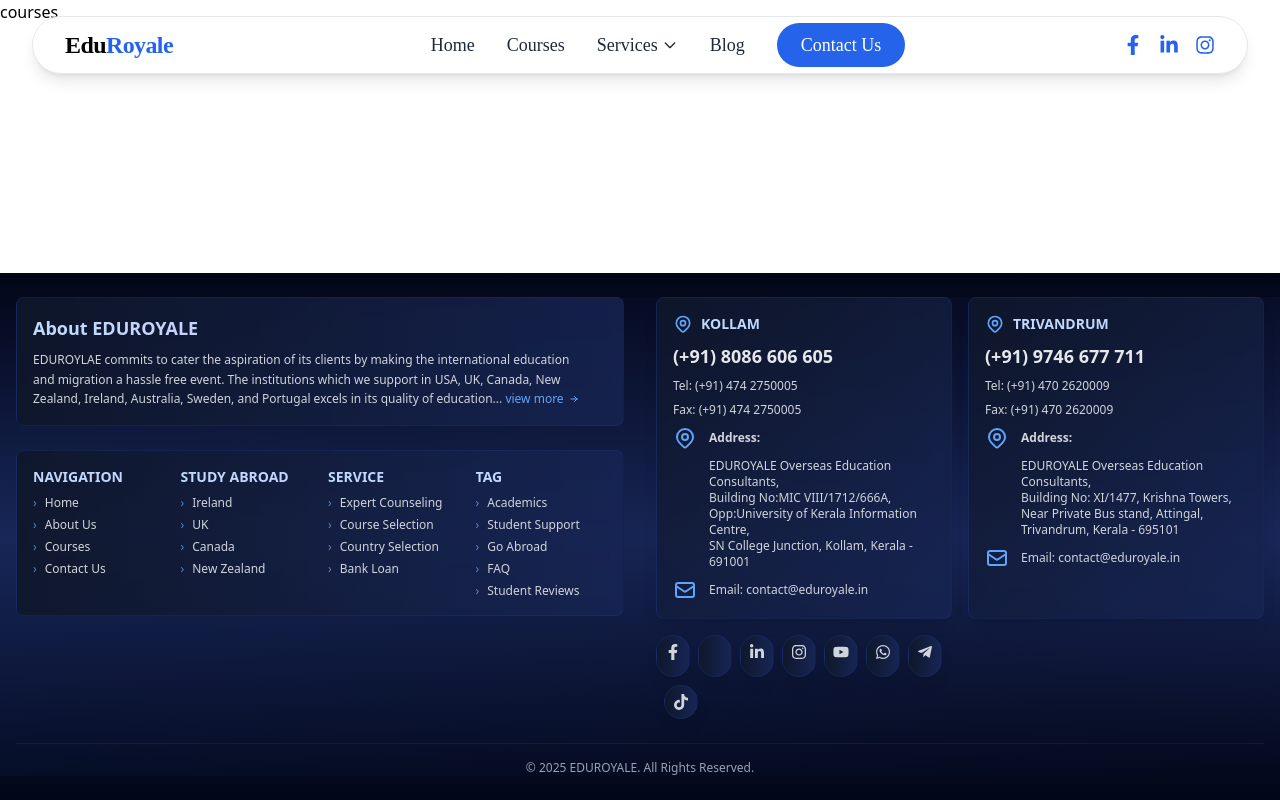
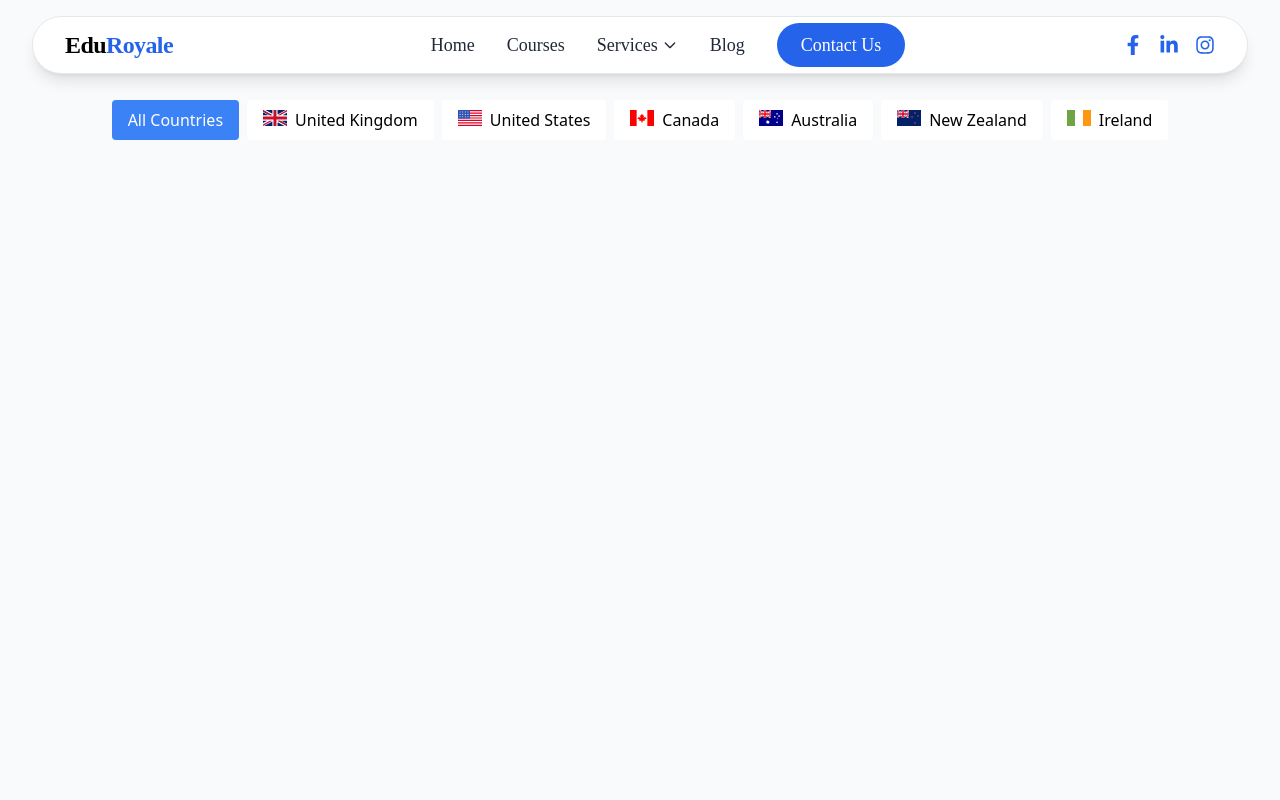
Before and after one commit to rinoykj007/Eduroyale_District_Educational, a React (Vite) app: page /courses in a window 1280 px wide. Shown: the top 800 px of the page. Built offline with nearby package versions, Linux system fonts and the light colour scheme; some icons are missing.

Commit message:
Enhance Course component with country selection and filtering capabilities

```diff
--- a/src/pages/Courses.jsx
+++ b/src/pages/Courses.jsx
@@ -1,5 +1,50 @@
-import React from "react";
+import React, { useState } from "react";
+import { GB, US, CA, AU, NZ, IE } from "country-flag-icons/react/3x2";
 
-export default function courses() {
-  return <div>courses</div>;
-}
+const Courses = () => {
+  const [selectedCountry, setSelectedCountry] = useState("all");
+
+  const countries = [
+    { id: "all", name: "All Countries" },
+    { id: "uk", name: "United Kingdom", Flag: GB },
+    { id: "usa", name: "United States", Flag: US },
+    { id: "canada", name: "Canada", Flag: CA },
+    { id: "australia", name: "Australia", Flag: AU },
+    { id: "newzealand", name: "New Zealand", Flag: NZ },
+    { id: "ireland", name: "Ireland", Flag: IE },
+  ];
+
+  return (
+    <div className="bg-gray-50 min-h-screen">
+      <main className="container mx-auto px-4 py-8">
+        <h1 className="text-3xl font-bold text-center mb-8">
+          Partner Universities
+        </h1>
+
+        {/* Country Filter */}
+        <div className="flex flex-wrap justify-center gap-2 mb-8">
+          {countries.map((country) => (
+            <button
+              key={country.id}
+              onClick={() => setSelectedCountry(country.id)}
+              className={`px-4 py-2 rounded ${
+                selectedCountry === country.id
+                  ? "bg-blue-500 text-white"
+                  : "bg-white"
+              }`}
+            >
+              {country.Flag && (
+                <span className="w-6 h-4 inline-block mr-2">
+                  <country.Flag />
+                </span>
+              )}
+              {country.name}
+            </button>
+          ))}
+        </div>
+      </main>
+    </div>
+  );
+};
+
+export default Courses;
```
